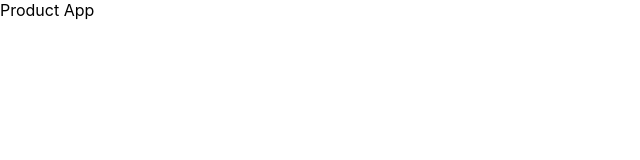
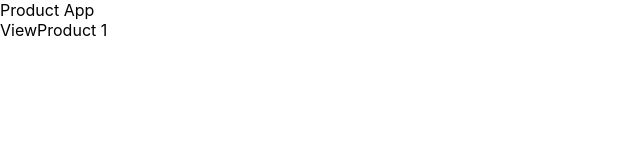
Before and after one commit to paulosalvatore/c05-reactjs-frontend, a React (Create React App) app: page /product/view/1 in a window 1280 px wide. Shown: the top 160 px of the page, without its empty margins (0-640 px from the left). Built offline with nearby package versions, Linux system fonts and the light colour scheme.

Commit message:
feat(product): create redirect to view page

```diff
--- a/src/App.js
+++ b/src/App.js
@@ -7,6 +7,7 @@ import { Home } from "./pages/Home/Home";
 // CSS
 import "./App.css";
 import CreateProduct from "./pages/CreateProduct/CreateProduct";
+import ViewProduct from "./pages/ViewProduct/ViewProduct";
 
 export function App() {
     return (
@@ -18,6 +19,8 @@ export function App() {
                     <Route path="/" exact={true} component={Home} />
 
                     <Route path="/product/create" component={CreateProduct} />
+
+                    <Route path="/product/view/:id" component={ViewProduct} />
                 </Switch>
             </div>
         </div>
--- a/src/pages/CreateProduct/CreateProduct.js
+++ b/src/pages/CreateProduct/CreateProduct.js
@@ -1,7 +1,7 @@
 import React from "react";
 import { Api } from "../../api/Api";
 
-export default function CreateProduct() {
+export default function CreateProduct(props) {
     const handleSubmit = async event => {
         // Previne o comportamento padrão do submit, que no caso do form é o refresh
         event.preventDefault();
@@ -28,7 +28,17 @@ export default function CreateProduct() {
             payload
         );
 
-        console.log({ response });
+        const body = await response.json();
+
+        if (response.status === 201) {
+            // Product created successfully
+
+            const id = body.id;
+
+            props.history.push(`/product/view/${id}`);
+        } else {
+            // Error
+        }
     };
 
     return (
--- /dev/null
+++ b/src/pages/ViewProduct/ViewProduct.js
@@ -0,0 +1,7 @@
+import React from "react";
+
+export default function ViewProduct(props) {
+    const id = props.match.params.id;
+
+    return <div>ViewProduct {id}</div>;
+}
```
